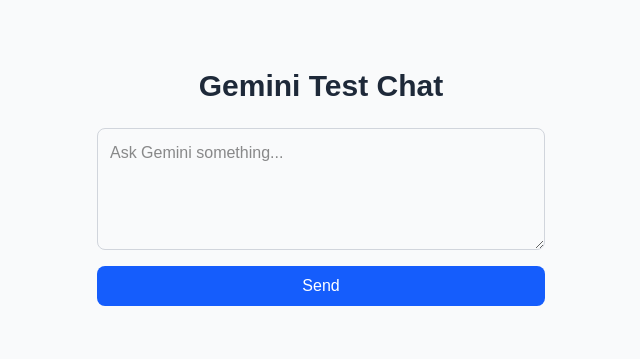
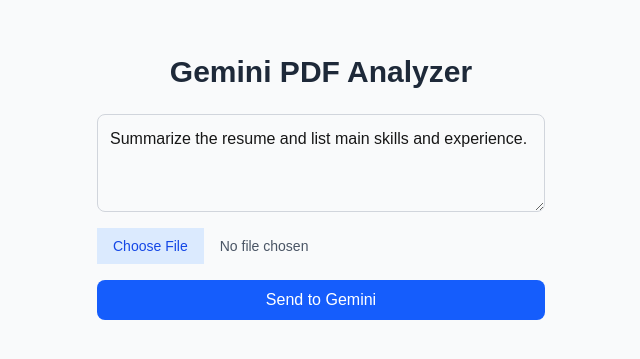
Before and after one commit to ShalyJay/HowdyHack-LaunchPad, a Next.js app in the folder react-app/: page /gemAPITest in a window 1280 px wide. Shown: the part 213-572 px from the top of the page, without its empty margins (319-959 px from the left). Built offline with nearby package versions, Linux system fonts and the light colour scheme.

Commit message:
added pdf stuff

```diff
--- a/react-app/src/app/api/gemini/route.js
+++ b/react-app/src/app/api/gemini/route.js
@@ -2,13 +2,21 @@
 
 export async function POST(req) {
   try {
-    const { prompt } = await req.json();
+    const { prompt, fileData } = await req.json(); // fileData = base64 string
     const genAI = new GoogleGenerativeAI(process.env.GEMINI_API_KEY);
     const model = genAI.getGenerativeModel({ model: "gemini-2.5-flash" });
 
-    const result = await model.generateContent(prompt);
+    const result = await model.generateContent([
+      prompt,
+      {
+        inlineData: {
+          mimeType: "application/pdf",
+          data: fileData,
+        },
+      },
+    ]);
+
     const text = result.response.text();
-
     return new Response(JSON.stringify({ text }), { status: 200 });
   } catch (err) {
     console.error(err);
--- a/react-app/src/app/gemAPITest/page.tsx
+++ b/react-app/src/app/gemAPITest/page.tsx
@@ -2,12 +2,37 @@
 import { useState } from "react";
 
 export default function Home() {
-  const [prompt, setPrompt] = useState("");
+  const [prompt, setPrompt] = useState("Summarize the resume and list main skills and experience.");
+  const [fileData, setFileData] = useState<string | null>(null);
   const [response, setResponse] = useState("");
   const [loading, setLoading] = useState(false);
+  const [fileName, setFileName] = useState("");
+
+  const handleFileUpload = (e: React.ChangeEvent<HTMLInputElement>) => {
+    const file = e.target.files?.[0];
+    if (!file) return;
+
+    if (file.type !== "application/pdf") {
+      alert("Please upload a PDF file.");
+      return;
+    }
+
+    setFileName(file.name);
+    const reader = new FileReader();
+    reader.onloadend = () => {
+      const base64String = reader.result?.toString().split(",")[1];
+      setFileData(base64String || null);
+    };
+    reader.readAsDataURL(file);
+  };
 
   const handleSubmit = async (e: React.FormEvent) => {
     e.preventDefault();
+    if (!fileData) {
+      alert("Please upload a PDF first!");
+      return;
+    }
+
     setLoading(true);
     setResponse("");
 
@@ -15,14 +40,14 @@
       const res = await fetch("/api/gemini", {
         method: "POST",
         headers: { "Content-Type": "application/json" },
-        body: JSON.stringify({ prompt }),
+        body: JSON.stringify({ prompt, fileData }),
       });
 
       const data = await res.json();
       setResponse(data.text || data.error || "No response");
     } catch (error) {
       console.error(error);
-      setResponse("Error connecting to the Gemini API route.");
+      setResponse("Error connecting to Gemini API route.");
     }
 
     setLoading(false);
@@ -30,23 +55,37 @@
 
   return (
     <main className="min-h-screen flex flex-col items-center justify-center p-8 bg-gray-50">
-      <h1 className="text-3xl font-bold mb-6 text-gray-800">Gemini Test Chat</h1>
+      <h1 className="text-3xl font-bold mb-6 text-gray-800">Gemini PDF Analyzer</h1>
+
       <form onSubmit={handleSubmit} className="flex flex-col gap-4 w-full max-w-md">
         <textarea
           value={prompt}
           onChange={(e) => setPrompt(e.target.value)}
-          placeholder="Ask Gemini something..."
-          className="p-3 border border-gray-300 rounded-lg focus:outline-none focus:ring-2 focus:ring-blue-500"
-          rows={4}
+          placeholder="What do you want Gemini to do with the PDF?"
+          className="p-3 border border-gray-300 rounded-lg"
+          rows={3}
         />
+
+        <input
+          type="file"
+          accept="application/pdf"
+          onChange={handleFileUpload}
+          className="block text-sm text-gray-600 file:mr-4 file:py-2 file:px-4 file:border-0 file:text-sm file:bg-blue-100 file:text-blue-700 hover:file:bg-blue-200"
+        />
+
+        {fileName && (
+          <p className="text-gray-700 text-sm">Uploaded: {fileName}</p>
+        )}
+
         <button
           type="submit"
           disabled={loading}
           className="bg-blue-600 text-white py-2 px-4 rounded-lg hover:bg-blue-700 disabled:bg-gray-400"
         >
-          {loading ? "Generating..." : "Send"}
+          {loading ? "Analyzing..." : "Send to Gemini"}
         </button>
       </form>
+
       {response && (
         <div className="mt-6 bg-white p-4 rounded-lg shadow w-full max-w-md">
           <h2 className="text-xl font-semibold mb-2">Response:</h2>
```
